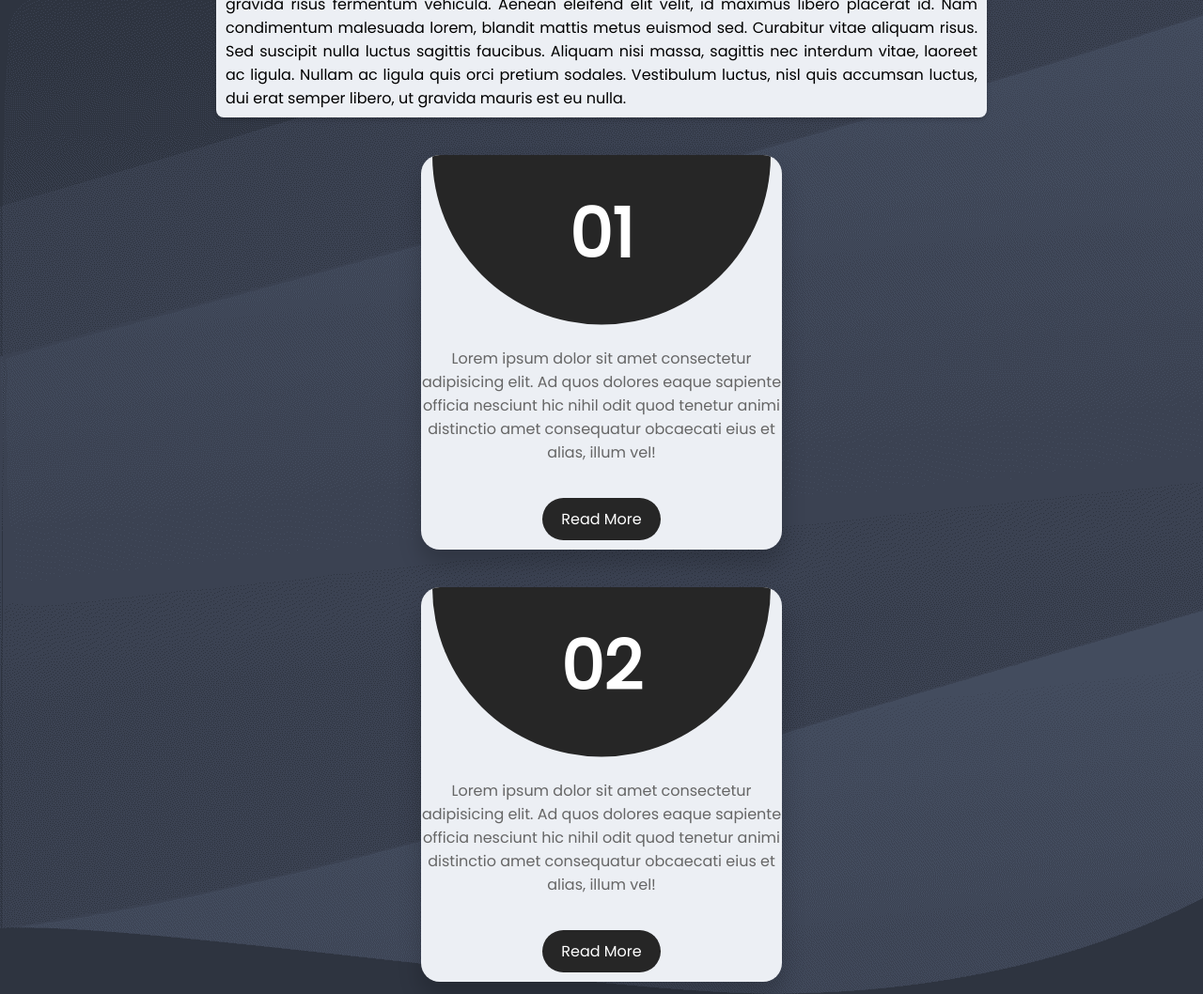
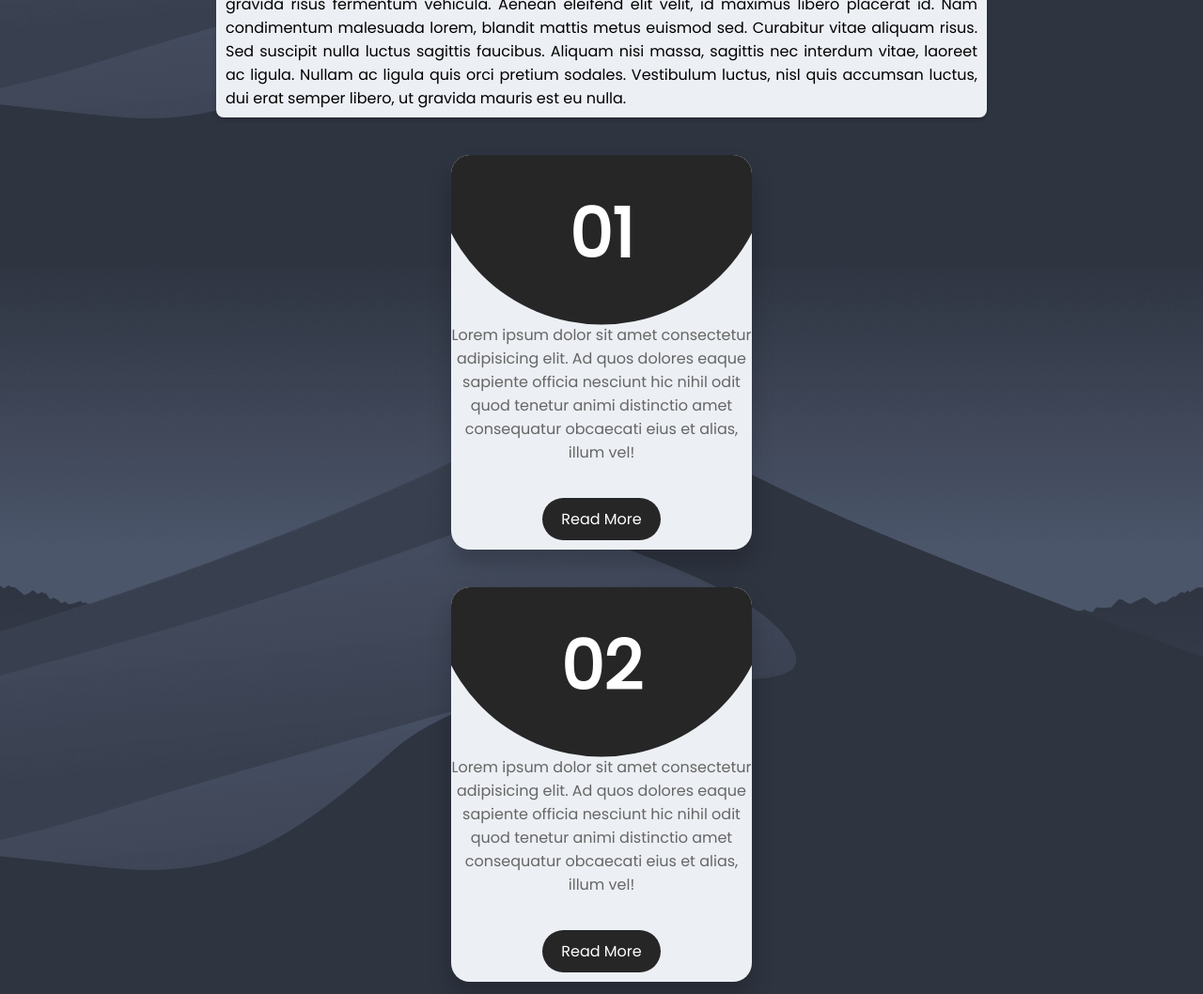
Before and after one commit to Ender-Night/BestOfTen, a plain HTML site: page index.html in a window 1280 px wide. Shown: the part 1340-2398 px from the top of the page at 94% size. Drawn offline with nearby package versions, Linux system fonts and the light colour scheme.

Commit message:
corrected bad responsive with navbar and cards, background now fixed

```diff
--- a/styles/index.css
+++ b/styles/index.css
@@ -15,7 +15,9 @@ body {
     font-family: 'Poppins', sans-serif;
     max-width: 1600px;
     background: url(../img/wallpaper.png);
+    background-size: cover;
     background-repeat: repeat;
+    background-attachment: fixed;
 }
 
 
@@ -111,13 +113,13 @@ nav ul li a:hover {
     }
 }
 
-@media (max-width: 768px)
+@media (max-width: 950px)
 {
     .menu-toggle {
         display: block;
         width: 40px;
         height: 40px;
-        margin: 10px;
+        margin: 10px 10px 15px 10px;
         float: right;
         cursor: pointer;
         text-align: center;
@@ -191,7 +193,8 @@ nav ul li a:hover {
 
 .div-content .cards {
     z-index: -1;
-    width: 60vh;
+    width: 40vh;
+    min-width: 400px;
     padding: 20px;
     display: flex;
     flex-direction: column;
```
